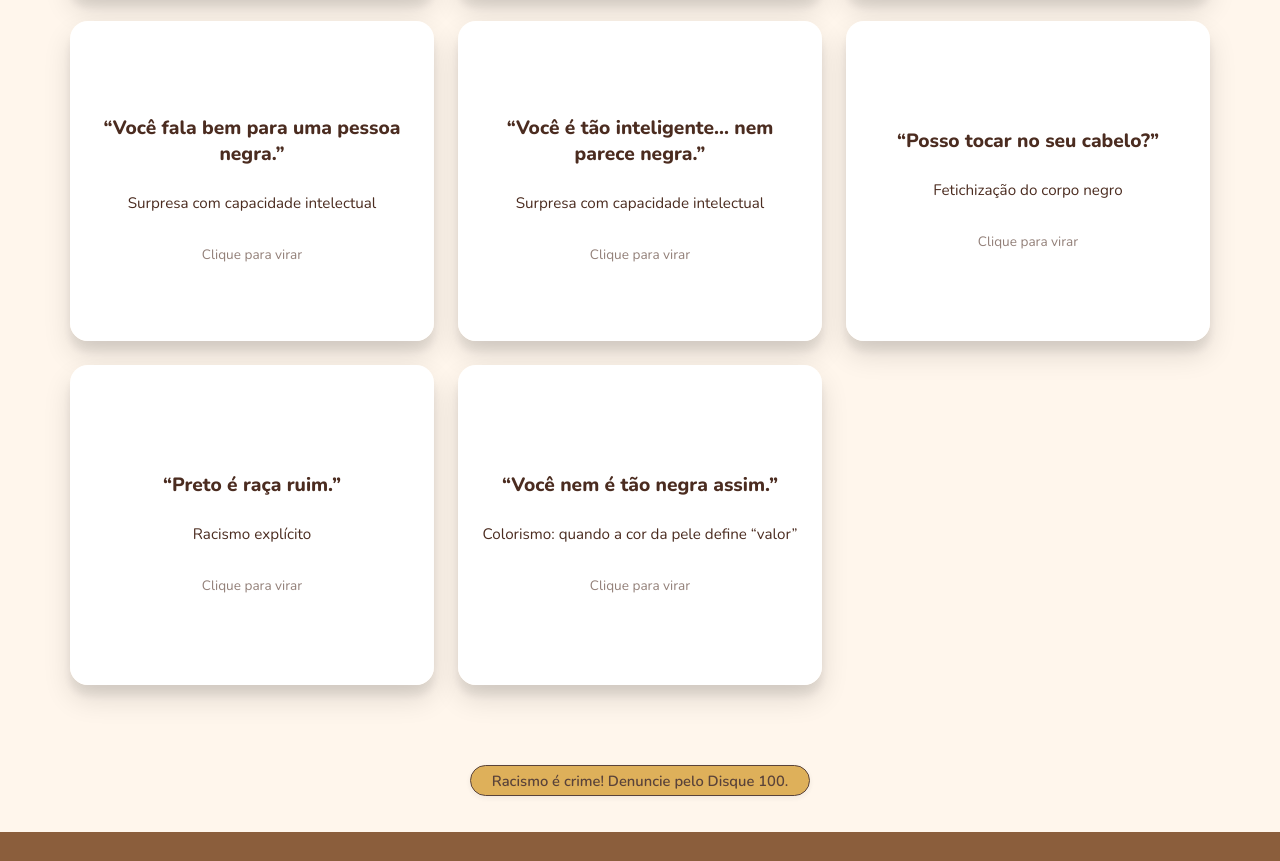
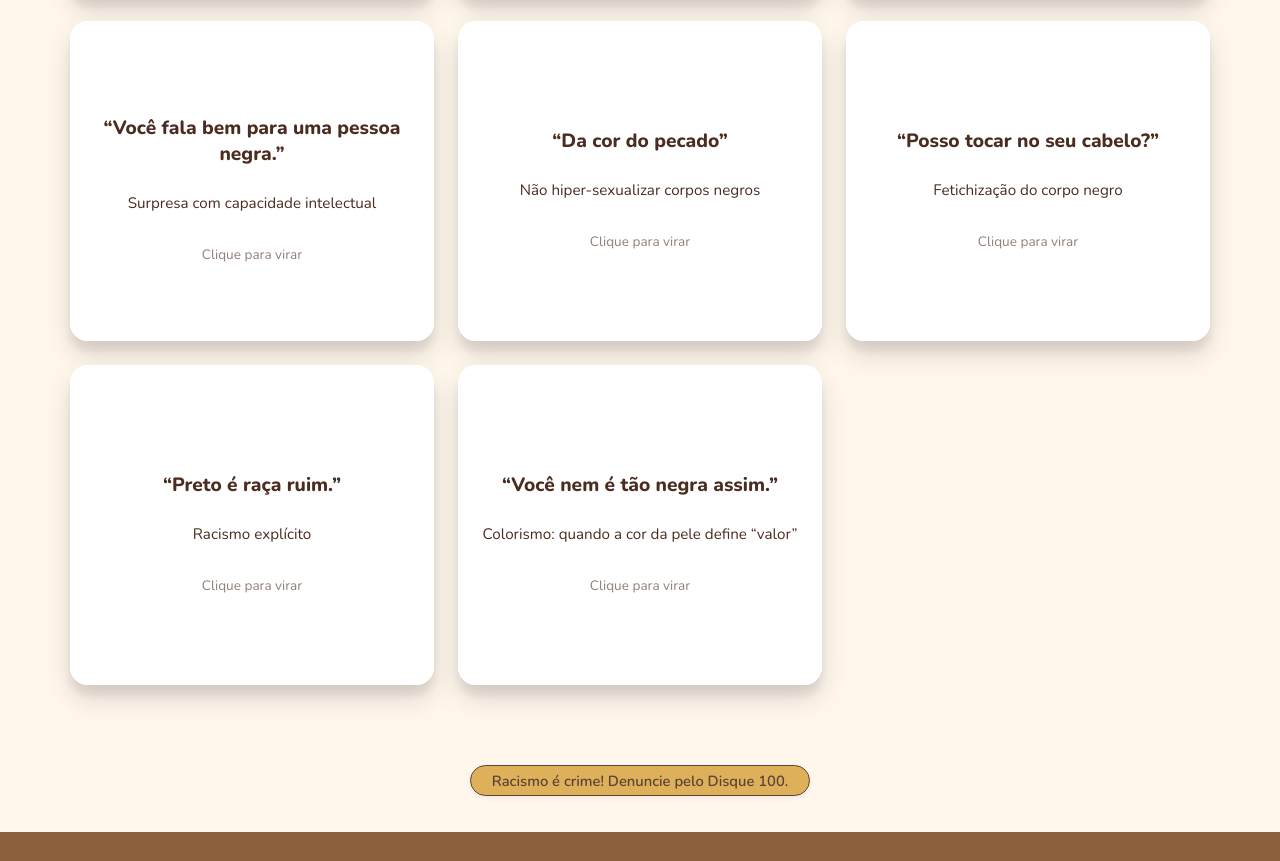
Before and after one commit to Alainabsilva/Projetando, a plain HTML site: page index.html in a window 1280 px wide. Shown: the part 1222-2083 px from the top of the page. Drawn offline with nearby package versions, Linux system fonts and the light colour scheme.

Commit message:
alterei o texto dos cards

```diff
--- a/index.html
+++ b/index.html
@@ -327,17 +327,17 @@
       <article class="card" tabindex="0" aria-label="Card 5 - “Você é tão inteligente... nem parece negra.”">
         <div class="card__inner">
           <div class="card__face card__face--front">
-            <h3 class="card__title">“Você é tão inteligente... nem parece negra.”</h3>
-            <p class="card__info">Surpresa com capacidade intelectual</p>
+            <h3 class="card__title">“Da cor do pecado”</h3>
+            <p class="card__info">Não hiper-sexualizar corpos negros</p>
             <div class="hint">Clique para virar</div>
           </div>
           <div class="card__face card__face--back">
             <h3 class="card__title">Por que fere</h3>
             <p class="card__info">
-              Supõe que inteligência não é característica de pessoas negras.
+              "Elogio" proferido por pessoas brancas, mas que carrega a hiper-sexualização dos corpos negros, estigmatizados no período colonial, quando os "senhores" violentavam sexualmente mulheres negras e encaravam como um momento de diversão.
             </p>
             <h4 style="margin-top:1rem;">Como substituir</h4>
-            <p class="card__info"><strong>“Sua inteligência é admirável.”</strong></p>
+            <p class="card__info"><strong>“Não falar”</strong></p>
           </div>
         </div>
       </article>
```
